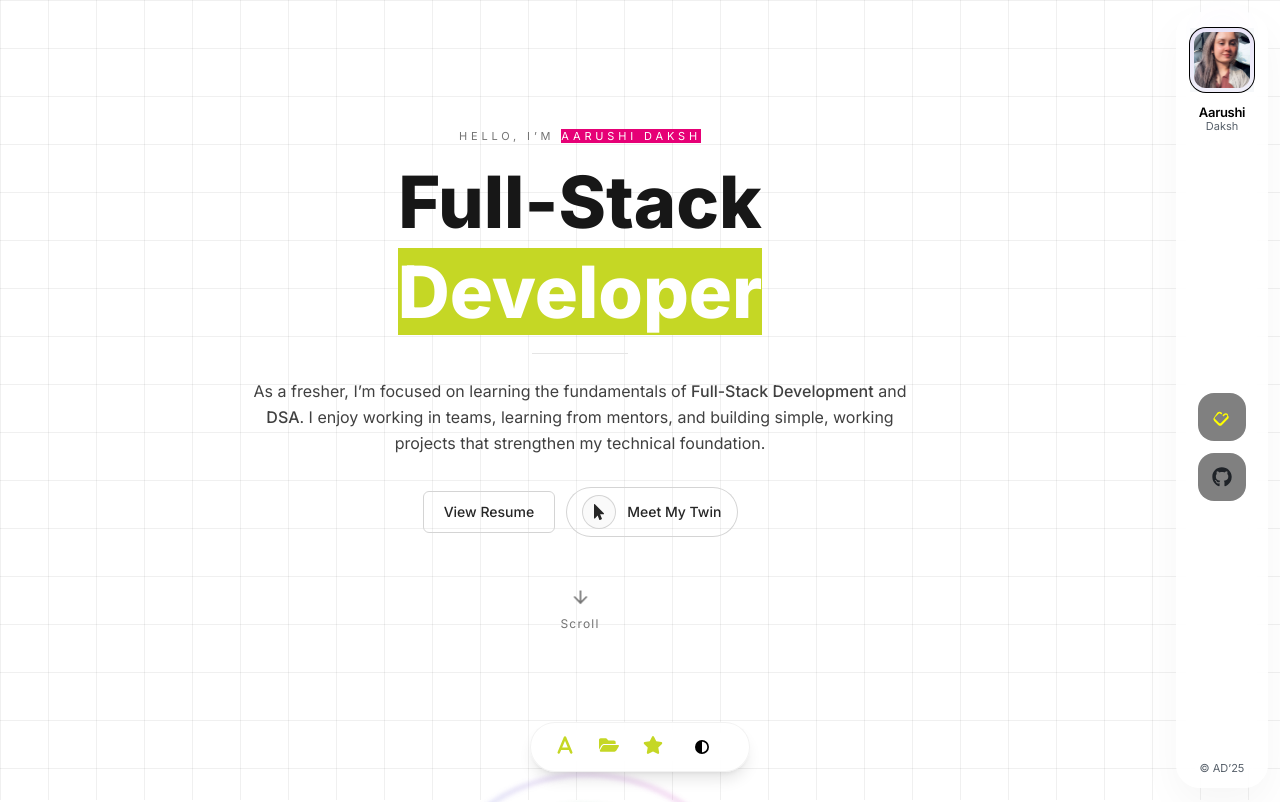
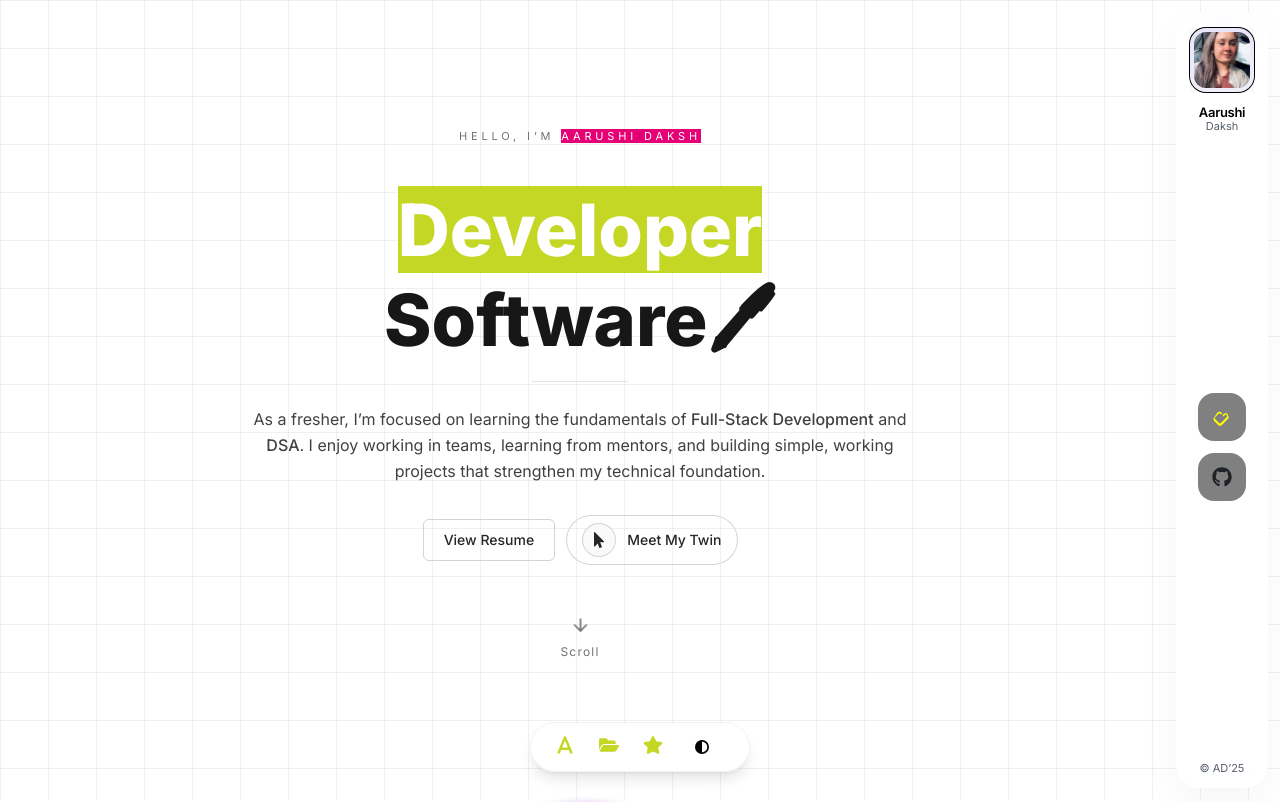
Before and after one commit to AarushiDaksh/aarushi-portfolio, a Next.js app: page / in a window 1280 px wide. Shown: the top 802 px of the page. Built offline with nearby package versions, Linux system fonts and the light colour scheme.

Commit message:
animation

```diff
--- a/app/page.tsx
+++ b/app/page.tsx
@@ -10,6 +10,7 @@ import Footer from "./components/footer";
 import Image from "next/image";
 import { motion } from "framer-motion";
 import { ArrowDown } from "lucide-react";
+import {ReactTyped} from "react-typed";
 
 /* Spiral Aura */
 function SpiralAura({ className = "" }: { className?: string }) {
@@ -73,6 +74,26 @@ function Sparkles({ className = "" }: { className?: string }) {
   return <div className={`twinkles ${className}`} aria-hidden />;
 }
 
+// export default function HeroTitle() {
+//   return (
+//     <h1 className="text-5xl sm:text-6xl md:text-7xl font-extrabold leading-tight text-neutral-900 dark:text-white">
+//       <span>Full-Stack </span>
+//       <span className="inline-block align-baseline rounded-md px-2 bg-[#c5d725] dark:bg-pink-600 text-white dark:text-black">
+//         <Typed
+//           strings={[
+//             "Developer",
+//             "Engineer",
+//             "Creator",
+//             "Innovator",
+//           ]}
+//           typeSpeed={70}
+//           backSpeed={40}
+//           loop
+//         />
+//       </span>
+//     </h1>
+//   );
+// }
 
  function Hero() {
   return (
@@ -86,14 +107,25 @@ function Sparkles({ className = "" }: { className?: string }) {
         <p className="mb-3 text-[11px] uppercase tracking-[.35em] text-neutral-500 dark:text-neutral-400">
           Hello, I’m <span className="bg-pink-600 dark:bg-[#c5d725] text-white dark:text-black ">Aarushi Daksh</span>
         </p>
+        <h1 className="mt-10">
+          <span className="text-5xl  sm:text-6xl md:text-7xl font-extrabold leading-tight text-neutral-900 dark:text-white bg-[#c5d725] dark:bg-pink-600 text-white dark:text-black">
+           Developer
+          </span>
+        </h1>
 
-        <h1 className="text-5xl sm:text-6xl md:text-7xl font-extrabold leading-tight text-neutral-900 dark:text-white">
-          Full-Stack{" "}
-          <span className="inline-block align-baseline rounded-md px-2">
-            <span className="bg-[#c5d725] dark:bg-pink-600 text-white dark:text-black ">
-              Developer
-            </span>
-          </span>
+    <h1 className="text-5xl sm:text-6xl md:text-7xl font-extrabold leading-tight text-neutral-900 dark:text-white">
+          <ReactTyped
+            strings={["Full-Stack", "Software"]}
+            typeSpeed={150}
+            backSpeed={60}
+            backDelay={1200}
+            startDelay={300}
+            smartBackspace
+            loop
+            showCursor
+            cursorChar="🖊"
+          />{" "}
+
         </h1>
 
         <div className="mx-auto mt-4 h-px w-24 bg-neutral-200 dark:bg-neutral-800" />
--- a/package.json
+++ b/package.json
@@ -25,6 +25,7 @@
     "react-hook-form": "^7.59.0",
     "react-icons": "^5.5.0",
     "react-tweet": "^3.2.2",
+    "react-typed": "^2.0.12",
     "react-wrap-balancer": "^1.1.1",
     "react-youtube": "^10.1.0",
     "rehype-katex": "^7.0.1",
```
Also changed, not shown: 1 other file (tests, documents, lock files or other folders).
